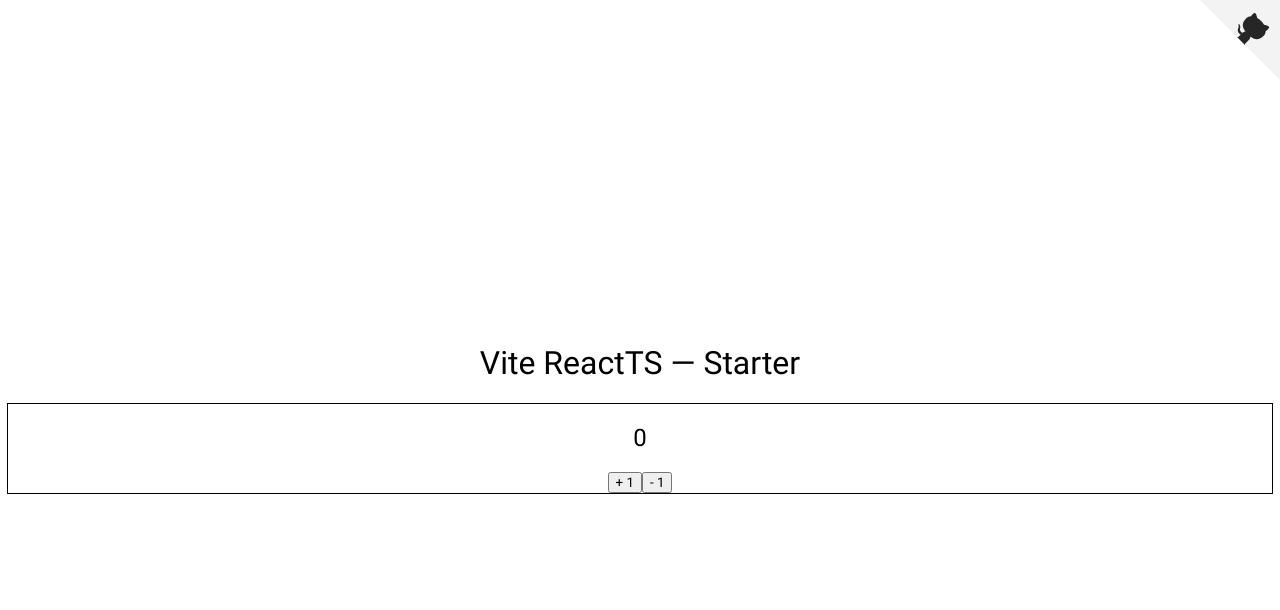
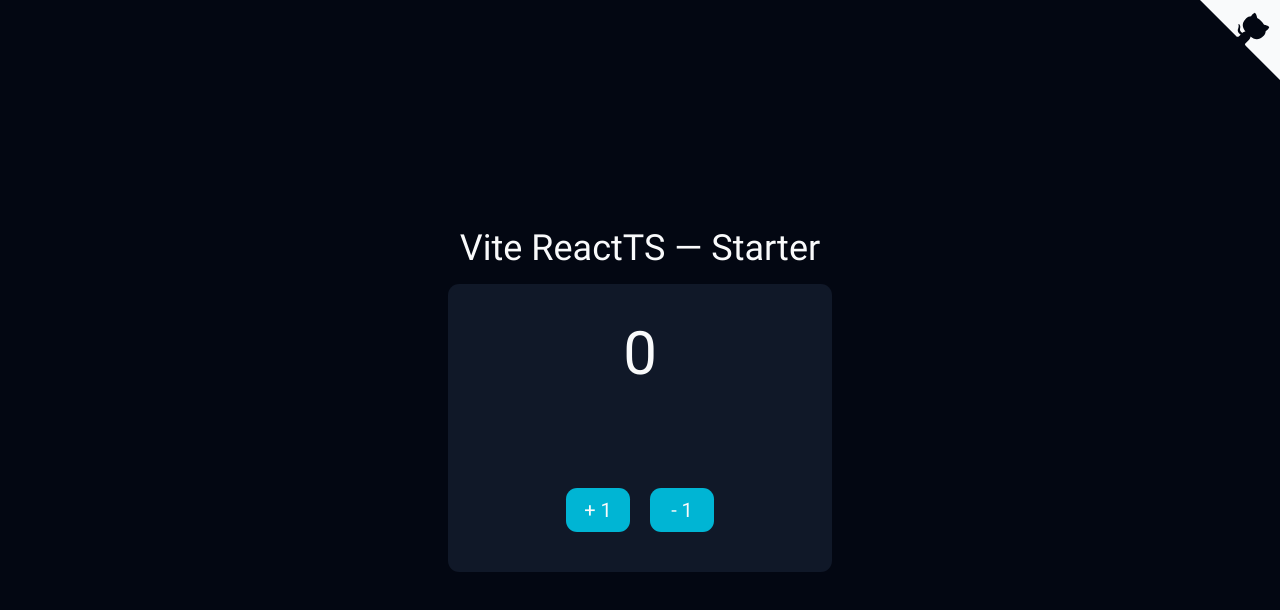
Before and after one commit to doinel1a/vite-react-ts, a React (Vite) app: page / in a window 1280 px wide. Shown: the top 610 px of the page. Built offline with nearby package versions, Linux system fonts and the light colour scheme.

Commit message:
chore: migrate to tailwind v4

```diff
--- a/postcss.config.cjs
+++ /dev/null
@@ -1,9 +0,0 @@
-module.exports = {
-  plugins: [
-    require('postcss-import'),
-    require('tailwindcss/nesting'),
-    require('tailwindcss'),
-    require('autoprefixer'),
-    require('cssnano')
-  ]
-};
--- /dev/null
+++ b/postcss.config.ts
@@ -0,0 +1,8 @@
+const config = {
+  plugins: {
+    '@tailwindcss/postcss': {},
+    cssnano: {}
+  }
+};
+
+export default config;
--- a/src/app.tsx
+++ b/src/app.tsx
@@ -6,7 +6,7 @@
 function App() {
   return (
     <BrowserRouter>
-      <main className='flex h-screen flex-col items-center justify-center bg-primary text-color'>
+      <main className='flex h-screen flex-col items-center justify-center'>
         <GithubCorner
           title='Get started on GitHub'
           url='https://github.com/doinel1a/vite-react-ts'
--- a/src/components/button.tsx
+++ b/src/components/button.tsx
@@ -9,7 +9,7 @@
   return (
     <button
       type='button'
-      className='w-16 rounded-xl bg-accent-primary px-4 py-2 text-xl transition-colors hover:bg-accent-primary-state focus:bg-accent-primary-state'
+      className='w-16 rounded-xl bg-primary px-4 py-2 text-xl'
       onClick={onClick}
     >
       <span>{text}</span>
--- a/src/components/counter.tsx
+++ b/src/components/counter.tsx
@@ -8,7 +8,7 @@
   return (
     <>
       <h1 className='mb-4 text-4xl'>Vite ReactTS — Starter</h1>
-      <section className='container flex h-72 w-96 flex-col items-center justify-between rounded-xl border border-tertiary bg-secondary py-10'>
+      <section className='container flex h-72 w-96 flex-col items-center justify-between rounded-xl bg-card text-card-foreground py-10'>
         <h2 className='text-6xl'>{count}</h2>
         <div className='flex gap-x-5'>
           <Button text='+ 1' onClick={() => setCount((previousCount) => previousCount + 1)} />
--- a/src/components/github-corner.tsx
+++ b/src/components/github-corner.tsx
@@ -11,8 +11,8 @@
         height='80'
         viewBox='0 0 250 250'
         style={{
-          fill: 'var(--color)',
-          color: 'var(--primary)',
+          fill: 'var(--foreground)',
+          color: 'var(--background)',
           position: 'absolute',
           top: 0,
           border: 0,
--- a/src/css/global.css
+++ b/src/css/global.css
@@ -1,17 +1,70 @@
-@tailwind base;
-@tailwind components;
-@tailwind utilities;
+@import 'tailwindcss';
+@import 'tw-animate-css';
+
+
+@theme inline {
+  --radius-sm: calc(var(--radius) - 4px);
+  --radius-md: calc(var(--radius) - 2px);
+  --radius-lg: var(--radius);
+  --radius-xl: calc(var(--radius) + 4px);
+  --radius-2xl: calc(var(--radius) + 8px);
+  --radius-3xl: calc(var(--radius) + 12px);
+  --radius-4xl: calc(var(--radius) + 16px);
+
+  --color-border: var(--border);
+  --color-input: var(--input);
+  --color-ring: var(--ring);
+
+  --color-background: var(--background);
+  --color-foreground: var(--foreground);
+  --color-primary: var(--primary);
+  --color-primary-foreground: var(--primary-foreground);
+  --color-secondary: var(--secondary);
+  --color-secondary-foreground: var(--secondary-foreground);
+  --color-muted: var(--muted);
+  --color-muted-foreground: var(--muted-foreground);
+  --color-accent: var(--accent);
+  --color-accent-foreground: var(--accent-foreground);
+  --color-destructive: var(--destructive);
+
+  --color-card: var(--card);
+  --color-card-foreground: var(--card-foreground);
+  --color-popover: var(--popover);
+  --color-popover-foreground: var(--popover-foreground);
+}
 
 :root {
-  /*
-		https://tailwindcss.com/docs/customizing-colors
-	*/
-  --primary: #262626; /* neutral-800 */
-  --secondary: #171717; /* neutral-900 */
-  --tertiary: #404040; /* neutral-700 */
-  --color: #f3f3f3;
-  --accent-primary: #2563eb; /* blue-600 */
-  --accent-primary-state: #1e40af; /* blue-800 */
+  --radius: 0.45rem;
+
+  --border: oklch(0.928 0.006 264.531);
+  --input: oklch(0.928 0.006 264.531);
+  --ring: oklch(0.707 0.022 261.325);
+
+  --background: oklch(0.13 0.028 261.692);
+  --foreground: oklch(0.985 0.002 247.839);
+  --primary: oklch(0.71 0.13 215);
+  --primary-foreground: oklch(0.3 0.05 230);
+  --secondary: oklch(0.274 0.006 286.033);
+  --secondary-foreground: oklch(0.985 0 0);
+  --muted: oklch(0.278 0.033 256.848);
+  --muted-foreground: oklch(0.707 0.022 261.325);
+  --accent: oklch(0.71 0.13 215);
+  --accent-foreground: oklch(0.3 0.05 230);
+  --destructive: oklch(0.704 0.191 22.216);
+
+  --card: oklch(0.21 0.034 264.665);
+  --card-foreground: oklch(0.985 0.002 247.839);
+  --popover: oklch(0.21 0.034 264.665);
+  --popover-foreground: oklch(0.985 0.002 247.839);
+}
+
+@layer base {
+  * {
+    @apply border-border outline-ring/50;
+  }
+
+  body {
+    @apply bg-background text-foreground;
   }
 
   .github-corner:hover .octo-arm {
@@ -41,3 +94,4 @@
       animation: octocat-wave 560ms ease-in-out;
     }
   }
+}
--- a/tailwind.config.cjs
+++ /dev/null
@@ -1,17 +0,0 @@
-/** @type {import('tailwindcss').Config} */
-module.exports = {
-  content: ['./src/**/**/*.{js,ts,jsx,tsx}'],
-  darkMode: 'class',
-  theme: {
-    extend: {
-      colors: {
-        primary: 'var(--primary)',
-        secondary: 'var(--secondary)',
-        tertiary: 'var(--tertiary)',
-        color: 'var(--color)',
-        'accent-primary': 'var(--accent-primary)',
-        'accent-primary-state': 'var(--accent-primary-state)'
-      }
-    }
-  }
-};
```
Also changed, not shown: 1 other file (tests, documents, lock files or other folders). Lines whose indentation alone changed are shown as unchanged.
